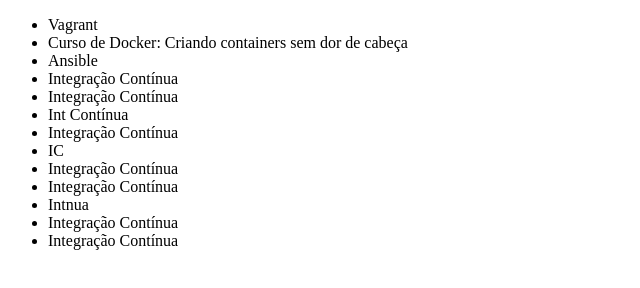
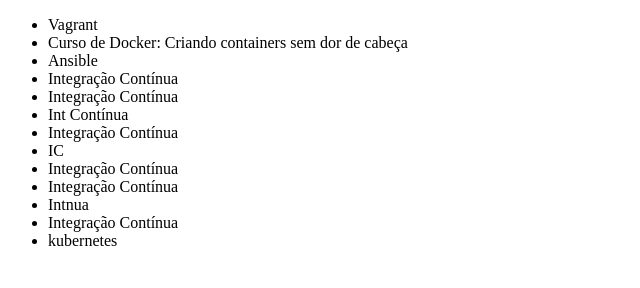
Before and after one commit to felippewtf/teste, a plain HTML site: page index.html in a window 1280 px wide. Shown: the full height of the page, 0-640 px from the left. Drawn offline with Linux system fonts and the light colour scheme.

Commit message:
salvando

```diff
--- a/index.html
+++ b/index.html
@@ -18,7 +18,7 @@
         <li>Integração Contínua</li>
         <li>Intnua</li>
         <li>Integração Contínua</li>
-        <li>Integração Contínua</li>
+        <li>kubernetes</li>
 
     </ul>
 </body>
```
